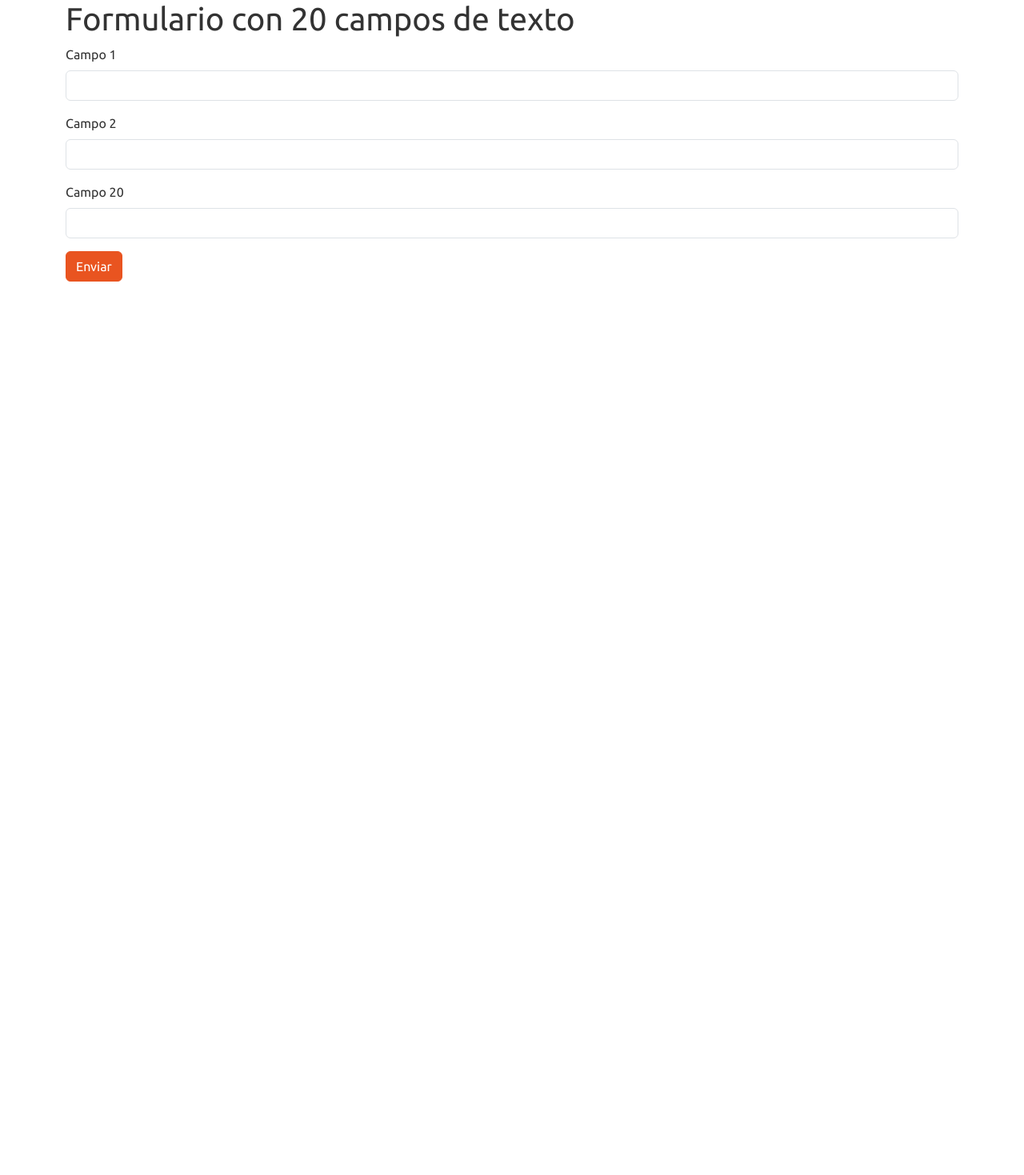
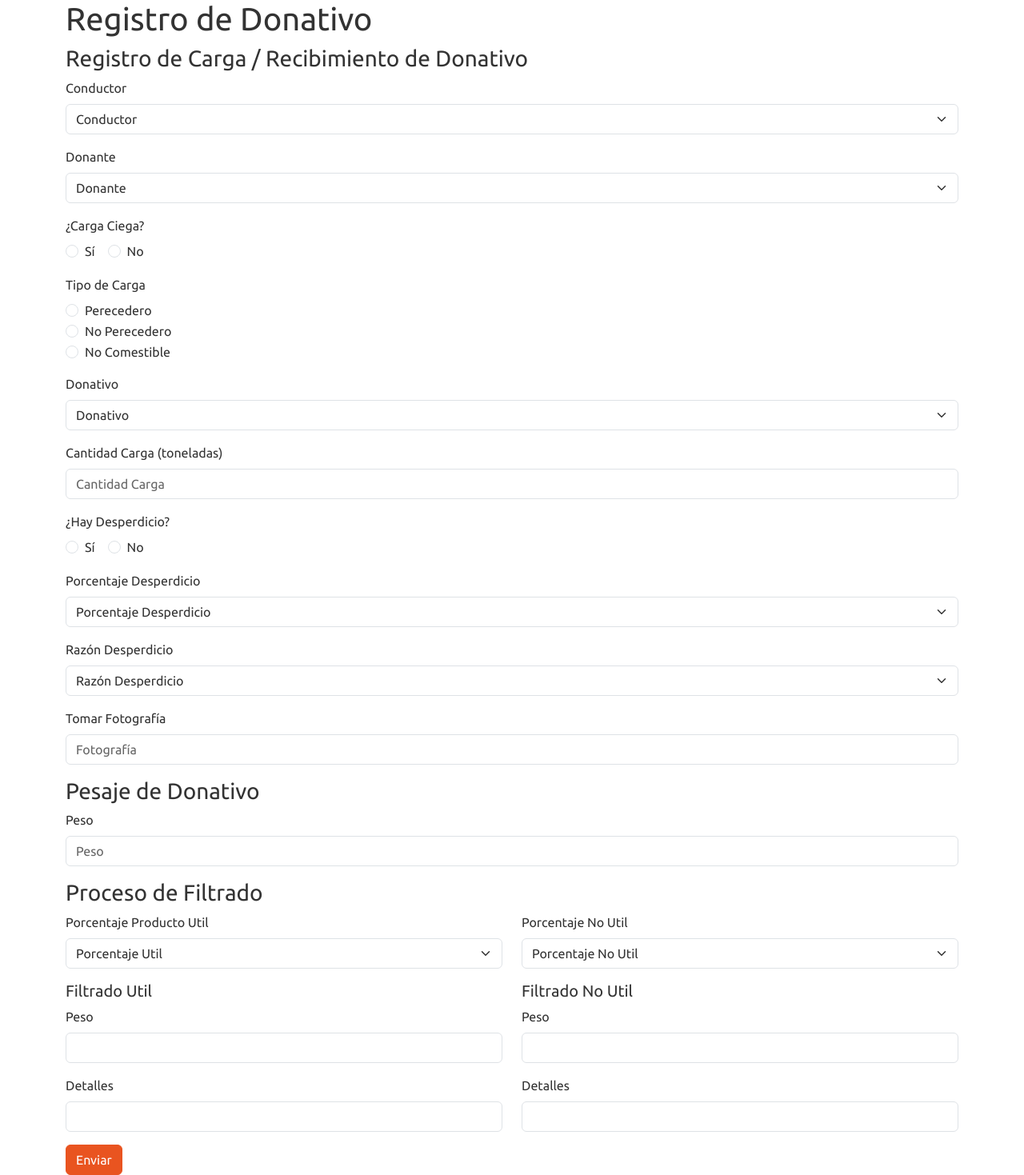
Before and after one commit to bamxAppsTec2024/WebAppBAMX_HMO_1, a React (Create React App) app: page / in a window 1280 px wide. Shown: the whole page at 80% size. Before the commit the page ends 800 px from the top, so only its background shows below. Built offline with nearby package versions, Linux system fonts and the light colour scheme.

Commit message:
Diseño basico Formulario Principal

```diff
--- a/src/componentes/Formulario.js
+++ b/src/componentes/Formulario.js
@@ -1,27 +1,281 @@
-import React from 'react';
+import React from "react";
 
 const Formulario = () => {
   return (
     <div className="container">
-            <h1>Formulario con 20 campos de texto</h1>
+      <h1>Registro de Donativo</h1>
       <form>
+        <h3> Registro de Carga / Recibimiento de Donativo</h3>
+        <div class="mb-3">
+          <label for="campo1" class="form-label">
+            Conductor
+          </label>
+          <select class="form-select" id="campo1">
+            <option selected>Conductor</option>
+            <option value="option1">Luis</option>
+            <option value="option2">Juan</option>
+            <option value="option3">Pedro</option>
+            <option value="option4">Pablo</option>
+          </select>
+        </div>
+        <div class="mb-3">
+          <label for="campo2" class="form-label">
+            Donante
+          </label>
+          <select class="form-select" id="campo2">
+            <option selected>Donante</option>
+            <option value="option1">Walmart</option>
+            <option value="option2">Sams</option>
+            <option value="option3">Costco</option>
+            <option value="option4">Oxxo</option>
+          </select>
+        </div>
+        <div class="mb-3">
+          <label class="form-label">¿Carga Ciega? </label>
+          <div>
+            <div class="form-check form-check-inline">
+              <input
+                class="form-check-input"
+                type="radio"
+                name="respuesta"
+                id="si"
+                value="si"
+              />
+              <label class="form-check-label" for="si">
+                Sí
+              </label>
+            </div>
+            <div class="form-check form-check-inline">
+              <input
+                class="form-check-input"
+                type="radio"
+                name="respuesta"
+                id="no"
+                value="no"
+              />
+              <label class="form-check-label" for="no">
+                No
+              </label>
+            </div>
+          </div>
+        </div>
+        <div class="mb-3">
+          <label class="form-label">Tipo de Carga </label>
+          <div>
+            <div class="form-check">
+              <input
+                class="form-check-input"
+                type="radio"
+                name="opcion"
+                id="opcion1"
+                value="opcion1"
+              />
+              <label class="form-check-label" for="opcion1">
+                Perecedero
+              </label>
+            </div>
+            <div class="form-check">
+              <input
+                class="form-check-input"
+                type="radio"
+                name="opcion"
+                id="opcion2"
+                value="opcion2"
+              />
+              <label class="form-check-label" for="opcion2">
+                No Perecedero
+              </label>
+            </div>
+            <div class="form-check">
+              <input
+                class="form-check-input"
+                type="radio"
+                name="opcion"
+                id="opcion3"
+                value="opcion3"
+              />
+              <label class="form-check-label" for="opcion3">
+                No Comestible
+              </label>
+            </div>
+          </div>
+        </div>
+        <div class="mb-3">
+          <label for="campo2" class="form-label">
+            Donativo
+          </label>
+          <select class="form-select" id="campo2">
+            <option selected>Donativo</option>
+            <option value="option1">Manzanas</option>
+            <option value="option2">Peras</option>
+            <option value="option3">Naranjas</option>
+            <option value="option4">Platanos</option>
+          </select>
+        </div>
         <div className="mb-3">
-                    <label htmlFor="campo1" className="form-label">Campo 1</label>
+          <label htmlFor="campo1" className="form-label">
+            Cantidad Carga (toneladas)
+          </label>
+          <input
+            type="number"
+            className="form-control"
+            id="campo1"
+            placeholder="Cantidad Carga"
+          />
+        </div>
+        <div class="mb-3">
+          <label class="form-label">¿Hay Desperdicio? </label>
+          <div>
+            <div class="form-check form-check-inline">
+              <input
+                class="form-check-input"
+                type="radio"
+                name="respuesta"
+                id="si"
+                value="si"
+              />
+              <label class="form-check-label" for="si">
+                Sí
+              </label>
+            </div>
+            <div class="form-check form-check-inline">
+              <input
+                class="form-check-input"
+                type="radio"
+                name="respuesta"
+                id="no"
+                value="no"
+              />
+              <label class="form-check-label" for="no">
+                No
+              </label>
+            </div>
+          </div>
+        </div>
+        <div class="mb-3">
+          <label for="campo2" class="form-label">
+            Porcentaje Desperdicio
+          </label>
+          <select class="form-select" id="campo2">
+            <option selected>Porcentaje Desperdicio</option>
+            <option value="option1">0%</option>
+            <option value="option2">25%</option>
+            <option value="option3">50%</option>
+            <option value="option4">75%</option>
+            <option value="option5">100%</option>
+          </select>
+        </div>
+        <div class="mb-3">
+          <label for="campo2" class="form-label">
+            Razón Desperdicio
+          </label>
+          <select class="form-select" id="campo2">
+            <option selected>Razón Desperdicio</option>
+            <option value="option1">Razón 1</option>
+            <option value="option2">Razón 2</option>
+            <option value="option3">Razón 3</option>
+            <option value="option4">Razón 4</option>
+            <option value="option5">Razón 5</option>
+          </select>
+        </div>
+        <div className="mb-3">
+          <label htmlFor="campo2" className="form-label">
+            Tomar Fotografía
+          </label>
+          <input
+            type="text"
+            className="form-control"
+            id="campo2"
+            placeholder="Fotografía"
+          />
+        </div>
+        <h3> Pesaje de Donativo</h3>
+        {/* Repite esto para los 20 campos de texto */}
+        <div className="mb-3">
+          <label htmlFor="campo20" className="form-label">
+            Peso
+          </label>
+          <input
+            type="number"
+            className="form-control"
+            id="campo20"
+            placeholder="Peso"
+          />
+        </div>
+        <h3> Proceso de Filtrado</h3>
+        <div className="row">
+          <div className="col-md-6">
+          <label for="campo2" class="form-label">
+            Porcentaje Producto Util
+          </label>
+          <div className="mb-3">
+          <select class="form-select" id="campo2">
+            <option selected>Porcentaje Util</option>
+            <option value="option1">0%</option>
+            <option value="option2">25%</option>
+            <option value="option3">50%</option>
+            <option value="option4">75%</option>
+            <option value="option5">100%</option>
+          </select>
+          </div>
+        </div>
+        <div className="col-md-6">
+          <label for="campo2" class="form-label">
+            Porcentaje No Util
+          </label>
+          <div className="mb-3">
+          <select class="form-select" id="campo2">
+            <option selected>Porcentaje No Util</option>
+            <option value="option1">0%</option>
+            <option value="option2">25%</option>
+            <option value="option3">50%</option>
+            <option value="option4">75%</option>
+            <option value="option5">100%</option>
+          </select>
+          </div>
+        </div>
+        </div>
+
+        <div className="row">
+          <div className="col-md-6">
+          <h5> Filtrado Util</h5>
+            <div className="mb-3">
+              <label htmlFor="campo1" className="form-label">
+                Peso
+              </label>
+              <input type="text" className="form-control" id="campo1" />
+            </div>
+            {/* Repite esto para los 20 campos de texto */}
+            <div className="mb-3">
+              <label htmlFor="campo20" className="form-label">
+                Detalles
+              </label>
+              <input type="text" className="form-control" id="campo20" />
+            </div>
+          </div>
+          <div className="col-md-6">
+          <h5> Filtrado No Util</h5>
+            <div className="mb-3">
+              <label htmlFor="campo1" className="form-label">
+                Peso
+              </label>
               <input type="text" className="form-control" id="campo1" />
             </div>
             <div className="mb-3">
-                    <label htmlFor="campo2" className="form-label">Campo 2</label>
+              <label htmlFor="campo2" className="form-label">
+                Detalles
+              </label>
               <input type="text" className="form-control" id="campo2" />
             </div>
-                {/* Repite esto para los 20 campos de texto */}
-                <div className="mb-3">
-                    <label htmlFor="campo20" className="form-label">Campo 20</label>
-                    <input type="text" className="form-control" id="campo20" />
           </div>
-                <button type="submit" className="btn btn-primary">Enviar</button>
+        </div>
+
+        <button type="submit" className="btn btn-primary">
+          Enviar
+        </button>
       </form>
     </div>
   );
-}
+};
 
 export default Formulario;
```
Lines whose indentation alone changed are shown as unchanged.
